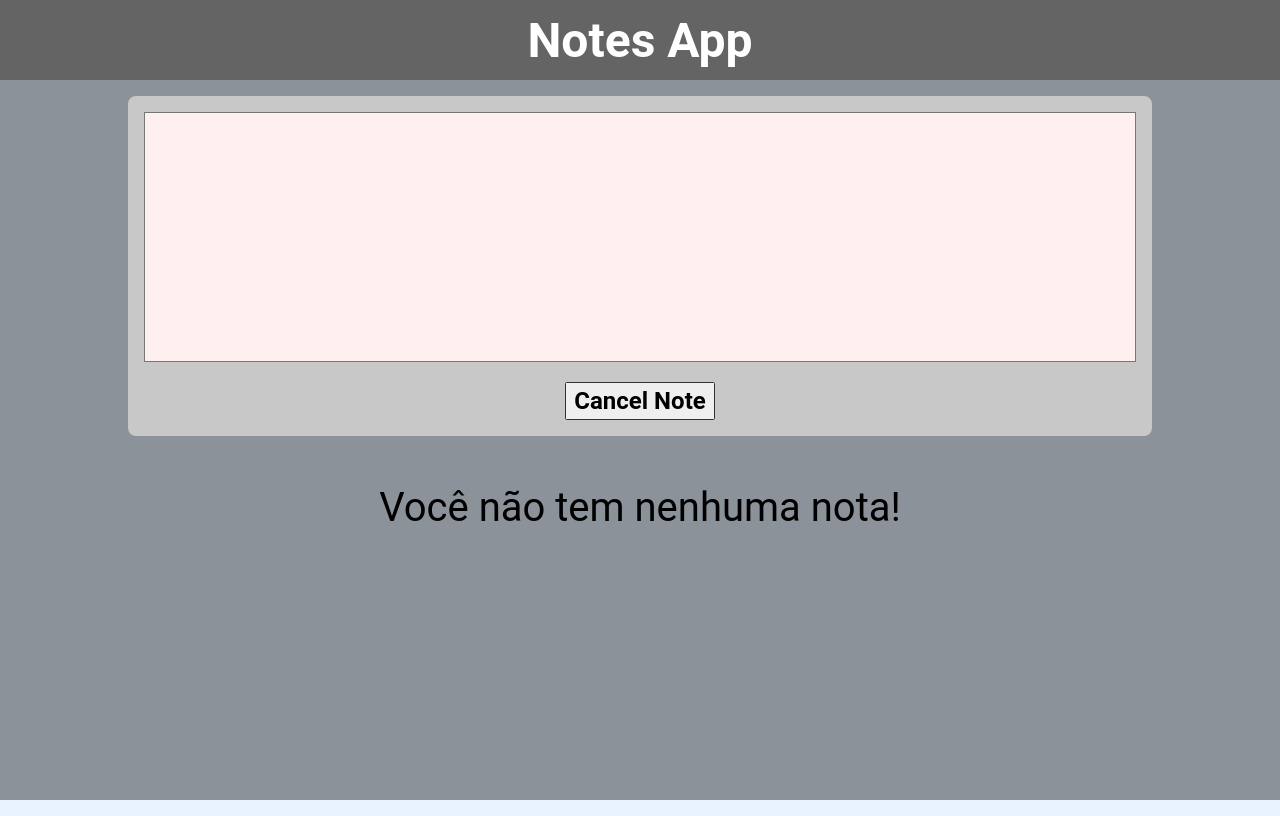
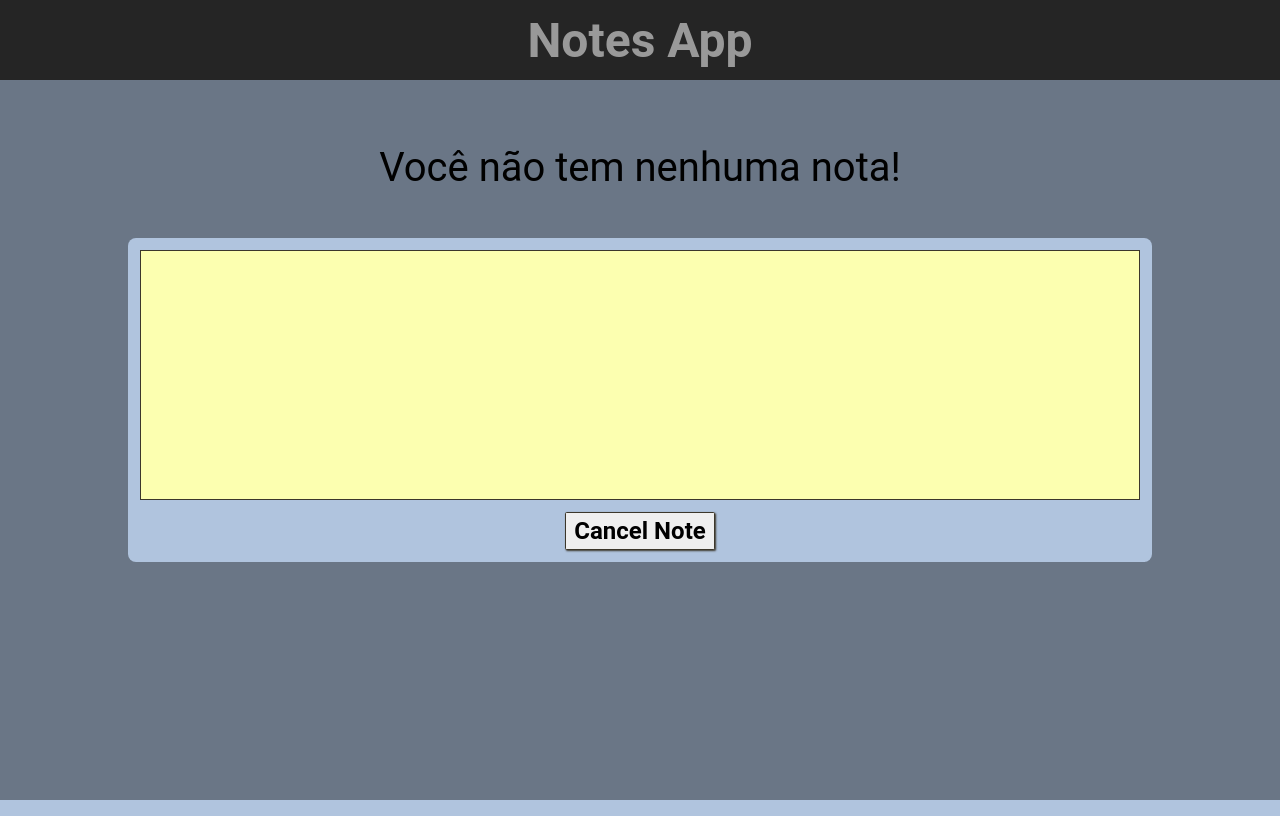
Before and after one commit to Soeks/Notes-App, a React (Create React App) app: page / in a window 1280 px wide. Both pictures are taken after a click on the button "Create Note". Built offline with nearby package versions, Linux system fonts and the light colour scheme.

Commit message:
fixing some styled components

```diff
--- a/src/App.js
+++ b/src/App.js
@@ -5,21 +5,19 @@ import NoteCreation from './components/NoteCreation';
 import NotesProvider from './providers/NotesProvider';
 import BlockScreen from './components/BlockScreen';
 
-import { AppStyle } from './styles';
+import { Header, Main } from './styles';
 
 export default function App() {
   return (
-    <AppStyle>
     <NotesProvider>
-        <header>
+      <Header>
         <h1>Notes App</h1>
-        </header>
-        <main>
+      </Header>
+      <Main>
         <NoteCreation />
         <BlockScreen />
         <NoteList />
-        </main>
+      </Main>
     </NotesProvider>
-    </AppStyle>
   );
 }
--- a/src/components/BlockScreen.js
+++ b/src/components/BlockScreen.js
@@ -1,7 +1,11 @@
-import React from 'react';
+import React, { useContext } from 'react';
+
+import { NotesContext } from '../providers/NotesProvider';
 
 import { BlockScreenStyle } from '../styles';
 
 export default function BlockScreen() {
-  return <BlockScreenStyle></BlockScreenStyle>;
+  const { creatingNote } = useContext(NotesContext);
+
+  return <BlockScreenStyle creatingNote={creatingNote}></BlockScreenStyle>;
 }
--- a/src/components/CustomButton.js
+++ /dev/null
@@ -1,9 +0,0 @@
-import React from "react";
-
-import { CustomButtonStyle } from "../styles";
-
-export default function CustomButton(props) {
-  return (
-    <CustomButtonStyle onClick={props.onClick}>{props.text}</CustomButtonStyle>
-  );
-}
--- a/src/components/NoteCreation.js
+++ b/src/components/NoteCreation.js
@@ -1,96 +1,104 @@
 import React, { useEffect, useState, useContext } from 'react';
 
-import CustomButton from './CustomButton';
 import { NotesContext } from '../providers/NotesProvider';
 
-import { NoteCreationStyle } from '../styles';
+import { NoteCreationStyle, Button, CreateButton } from '../styles';
 
 export default function NoteCreation() {
-  const { notes, setNotes } = useContext(NotesContext);
-  const [noteText, setNoteText] = useState('');
-  const [creatingNote, setCreatingNote] = useState(false);
+  const { notes, setNotes, creatingNote, setCreatingNote } = useContext(
+    NotesContext
+  );
+  const [currentNote, setCurrentNote] = useState({ text: '', index: null });
+
   const [saveButton, setSaveButton] = useState(false);
 
   useEffect(() => {
     if (!creatingNote) return;
 
     if (notes.length > 0)
-      notes.map((note) => {
-        if (note.editting) setNoteText(note.text);
+      notes.map((note, index) => {
+        if (note.editting) setCurrentNote({ text: note.text, index: index });
       });
-  }, [notes]);
+  }, [creatingNote, notes]);
 
-  function noteTextHandler(content) {
-    setNoteText(content.target.value);
-
-    if (content.target.value === '') setSaveButton(false);
-    else if (!saveButton) setSaveButton(true);
+  function saveNoteHandler() {
+    if (currentNote.index !== null) editNoteHandler();
+    else addNoteHandler();
   }
 
-  function createNoteHandler(value) {
-    if (!value) {
-      setNoteText('');
+  function addNoteHandler() {
+    const newNotes = [...notes];
+
+    newNotes.push({
+      text: currentNote.text,
+      settings: false,
+      editting: false,
+    });
+
+    setCurrentNote({ text: '', index: null });
+    setNotes(newNotes);
+    setCreatingNote(false);
   }
 
-    setCreatingNote(value);
+  function editNoteHandler(index) {
+    const newNotes = [...notes];
+
+    newNotes[index].text = currentNote.text;
+    newNotes[index].settings = false;
+    newNotes[index].editting = false;
+
+    setCurrentNote({ text: '', index: null });
+    setNotes(newNotes);
+    setCreatingNote(false);
   }
 
-  function saveNoteHandler(text) {
-    if (text === '') return;
+  function createNoteHandler() {
+    setCreatingNote(true);
+  }
 
+  function cancelNoteHandler() {
+    if (currentNote.index !== null) {
       const newNotes = [...notes];
-    let editCheck = false;
 
-    newNotes.map(function (note) {
-      if (note.editting) {
-        note.text = text;
-        note.editting = false;
-        editCheck = true;
-      }
-    });
-
-    if (!editCheck) newNotes.push(createNote(text));
-
-    setNoteText('');
-    setCreatingNote(false);
+      newNotes[currentNote.index].settings = false;
+      newNotes[currentNote.index].editting = false;
 
       setNotes(newNotes);
     }
 
-  function createNote(text = '', settings = false, editting = false) {
-    const note = {
-      text: text,
-      settings: settings,
-      editting: editting,
-    };
+    setCreatingNote(false);
+  }
 
-    return note;
+  function textChangeHandler(content) {
+    setCurrentNote({ text: content.target.value, index: currentNote.index });
+
+    if (
+      content.target.value === '' ||
+      content.target.value === currentNote.text
+    )
+      setSaveButton(false);
+    else {
+      if (!saveButton) setSaveButton(true);
+    }
   }
 
   return (
-    <NoteCreationStyle>
+    <>
       {creatingNote ? (
-        <>
-          <textarea value={noteText} onChange={noteTextHandler} />
+        <NoteCreationStyle creatingNote={creatingNote}>
+          <textarea value={currentNote.text} onChange={textChangeHandler} />
           <div>
             {saveButton ? (
-              <CustomButton
-                onClick={() => saveNoteHandler(noteText)}
-                text='Save Note'
-              />
+              <Button onClick={saveNoteHandler}>Save Note</Button>
             ) : null}
-            <CustomButton
-              onClick={() => createNoteHandler(false)}
-              text='Cancel Note'
-            />
+            <Button onClick={cancelNoteHandler}>Cancel Note</Button>
           </div>
+        </NoteCreationStyle>
+      ) : (
+        <CreateButton creatingNote={creatingNote} onClick={createNoteHandler}>
+          Create Note
+        </CreateButton>
+      )}
     </>
-      ) : (
-        <CustomButton
-          onClick={() => createNoteHandler(true)}
-          text='Create Note'
-        />
-      )}
-    </NoteCreationStyle>
   );
 }
--- a/src/index.css
+++ /dev/null
@@ -1,10 +0,0 @@
-* {
-  margin: 0;
-  padding: 0;
-  font-family: 'Roboto';
-  box-sizing: border-box;
-}
-
-html {
-  background-color: rgb(232, 242, 255);
-}
--- a/src/index.js
+++ b/src/index.js
@@ -1,10 +1,12 @@
 import React from 'react';
 import ReactDOM from 'react-dom';
-import './index.css';
 import App from './App';
+
+import { GlobalStyle } from './styles';
 
 ReactDOM.render(
   <React.StrictMode>
+    <GlobalStyle />
     <App />
   </React.StrictMode>,
   document.getElementById('root')
--- a/src/providers/NotesProvider.js
+++ b/src/providers/NotesProvider.js
@@ -4,6 +4,7 @@ export const NotesContext = createContext();
 
 export default function NotesProvider(props) {
   const [notes, setNotes] = useState([]);
+  const [creatingNote, setCreatingNote] = useState(false);
 
   useEffect(function () {
     let storagedNotes = JSON.parse(localStorage.getItem('notes'));
@@ -28,10 +29,7 @@ export default function NotesProvider(props) {
 
   return (
     <NotesContext.Provider
-      value={{
-        notes,
-        setNotes,
-      }}
+      value={{ notes, setNotes, creatingNote, setCreatingNote }}
     >
       {props.children}
     </NotesContext.Provider>
--- a/src/styles.js
+++ b/src/styles.js
@@ -1,66 +1,123 @@
-import styled from 'styled-components';
+import styled, { keyframes, css, createGlobalStyle } from 'styled-components';
 
-export const AppStyle = styled.div`
-  width: 100vw;
+const theme = {
+  primaryColor: {
+    header: 'white',
+    headerBackground: '#3e3e3e',
+    text: '#3c372b',
+    border: '#3c372b',
+    boxShadow: '#3c372b',
+    noteBackground: '#fcffb0',
+    creationNoteBackground: '#b0c4de',
+    background: '#b0c4de',
+  },
+  fontSize: {
+    header: '3rem',
+  },
+};
 
-  header {
+export const GlobalStyle = createGlobalStyle`
+  * {
+    margin: 0;
+    padding: 0;
+    font-family: 'Roboto';
+    box-sizing: border-box;
+  }
+
+  body {
+    background-color: ${theme.primaryColor.background}
+  }
+`;
+
+export const Header = styled.header`
   height: 10vh;
   display: flex;
   justify-content: center;
   align-items: center;
-    background-color: rgb(100, 100, 100);
-    position: relative;
+  background-color: ${theme.primaryColor.headerBackground};
   z-index: 2;
 
   h1 {
-      font-size: 3rem;
-      color: white;
+    font-size: ${theme.fontSize.header};
+    color: ${theme.primaryColor.header};
   }
+`;
+
+export const Main = styled.main`
+  height: 90vh;
+  padding: 4rem;
+`;
+
+export const Button = styled.button`
+  font-weight: bold;
+  padding: 0.25rem 0.5rem;
+  font-size: 1.5rem;
+  border: 1px solid ${theme.primaryColor.border};
+  border-radius: 0.1rem;
+  box-shadow: 1px 1px 2px ${theme.primaryColor.boxShadow};
+`;
+
+export const CreateButton = styled(Button)`
+  display: block;
+  margin: 0 auto 3rem auto;
+`;
+
+const enableNoteCreation = keyframes`
+  from {
+    top: 20%;
+    transform: translate(-50%, -50%) scale(0);
   }
-
-  main {
-    height: 90vh;
+  to {
+    top: 50%;
+    transform: translate(-50%, -50%) scale(1);
   }
 `;
 
 export const NoteCreationStyle = styled.div`
-  margin: 1rem auto;
-  padding: 0;
-  height: fit-content;
-  position: relative;
+  position: fixed;
+  left: 50%;
   z-index: 2;
   width: 80%;
-  background-color: rgb(200, 200, 200);
-  padding: 1rem;
+  background-color: ${theme.primaryColor.creationNoteBackground};
+  padding: 0.75rem;
   border-radius: 0.5rem;
+  animation-duration: 0.5s;
+  animation-fill-mode: forwards;
+
+  ${(props) =>
+    props.creatingNote
+      ? css`
+          visibility: visible;
+          pointer-events: auto;
+          animation-name: ${enableNoteCreation};
+        `
+      : css`
+          visibility: hidden;
+          pointer-events: none;
+        `}
 
   textarea {
     resize: none;
+    padding: 0.25rem 0.5rem;
     width: 100%;
     height: 250px;
-    margin-bottom: 1rem;
+    margin-bottom: 0.5rem;
     font-size: 1.2rem;
-    background-color: rgb(255, 240, 240);
+    color: ${theme.primaryColor.text};
+    background-color: ${theme.primaryColor.noteBackground};
+    outline: none;
+    border-color: ${theme.primaryColor.border};
   }
 
   div {
     display: flex;
     justify-content: space-evenly;
-    width: 100%;
-  }
-
-  div > button {
-  }
-
-  > button {
-    display: block;
-    margin: auto;
   }
 `;
 
 export const NoteListStyle = styled.div`
   width: 100%;
-  padding: 2rem 2rem 0 2rem;
+  padding: 0 2rem;
 
   ul {
     display: flex;
@@ -77,26 +134,32 @@ export const NoteListStyle = styled.div`
   }
 `;
 
+const toggleBlockScreen = keyframes`
+  from{
+    background-color: rgba(0, 0, 0, 0);
+    left: 0%;
+  }to{
+    background-color: rgba(0, 0, 0, 0.4);
+    left: 0%;
+  }
+`;
+
 export const BlockScreenStyle = styled.div`
-  background-color: rgba(0, 0, 0, 0.4);
   position: fixed;
   top: 0;
-  width: 100%;
+  left: 100%;
+  width: 100vw;
   height: 100vh;
   z-index: 1;
-`;
-
-export const CustomButtonStyle = styled.button`
-  font-weight: bold;
-  padding: 0.25rem 0.5rem;
-  font-size: 1.5rem;
-  border: 1px solid rgb(50, 50, 50);
-  border-radius: 0.1rem;
+  animation-name: ${(props) => (props.creatingNote ? toggleBlockScreen : null)};
+  animation-duration: 0.5s;
+  animation-fill-mode: forwards;
 `;
 
 export const NoteStyle = styled.li`
   margin: 0rem 2rem 2rem 2rem;
   position: relative;
+  box-shadow: 2px 2px 5px ${theme.primaryColor.boxShadow};
 
   div {
     display: flex;
@@ -113,6 +176,7 @@ export const NoteSettingsButton = styled.button`
   border-width: 0 2px 2px 2px;
   border-color: rgb(50, 50, 50);
   border-style: solid;
+  box-shadow: 2px 2px 5px ${theme.primaryColor.border};
 `;
 
 export const NoteEditButton = styled(NoteSettingsButton)`
@@ -129,7 +193,7 @@ export const NoteText = styled.p`
   word-wrap: break-word;
   white-space: pre-wrap;
   overflow: hidden;
-  background-color: rgb(255, 240, 240);
+  background-color: ${theme.primaryColor.noteBackground};
   min-width: 10rem;
   max-width: 15rem;
   min-height: 5rem;
```
Lines whose indentation alone changed are shown as unchanged.
